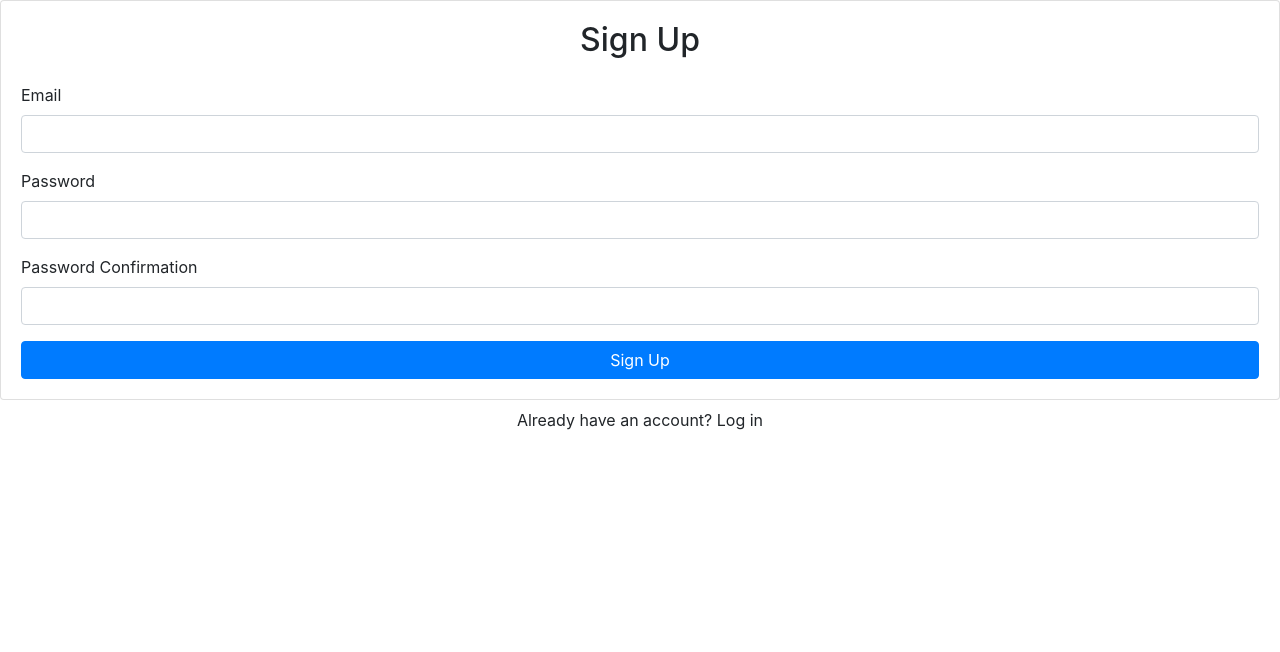
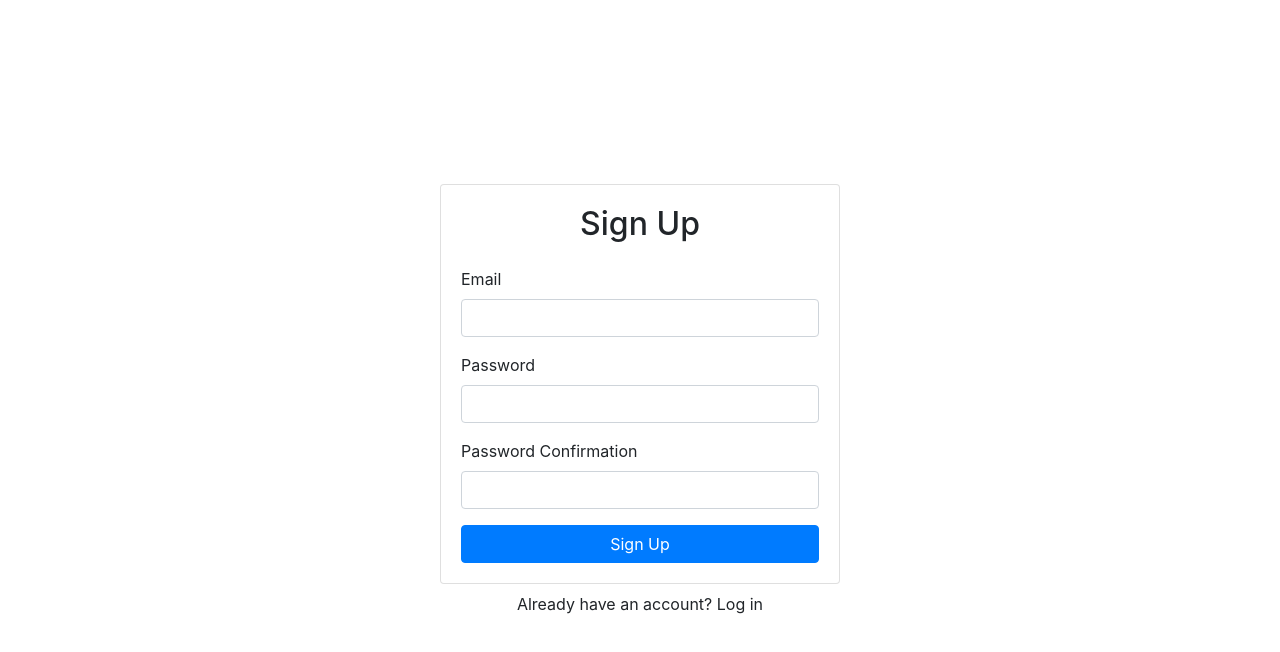
Before and after one commit to ajsevillano/firebase-authentication, a React (Create React App) app: page / in a window 1280 px wide. Shown: the top 652 px of the page. Built offline with nearby package versions, Linux system fonts and the light colour scheme.

Commit message:
Style the container and its child divs

```diff
--- a/src/components/App.js
+++ b/src/components/App.js
@@ -1,7 +1,17 @@
+import { Container } from 'react-bootstrap';
 import Signup from './Signup';
 
 function App() {
-  return <Signup></Signup>;
+  return (
+    <Container
+      className="d-flex align-items-center justify-content-center"
+      style={{ minHeight: '100vh' }}
+    >
+      <div className="w-100" style={{ maxWidth: '400px' }}>
+        <Signup />
+      </div>
+    </Container>
+  );
 }
 
 export default App;
```
Also changed, not shown: 1 other file (tests, documents, lock files or other folders).
